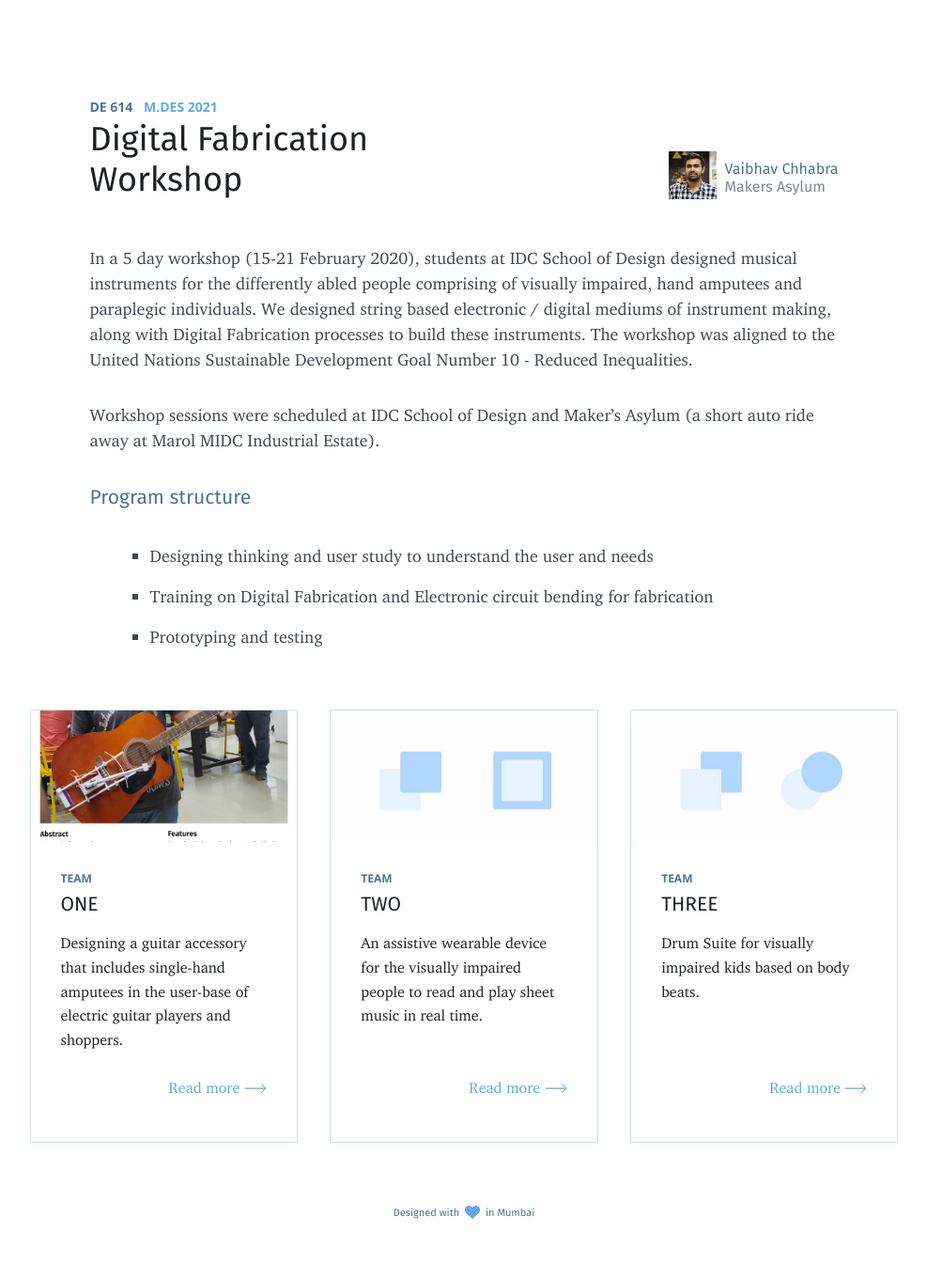
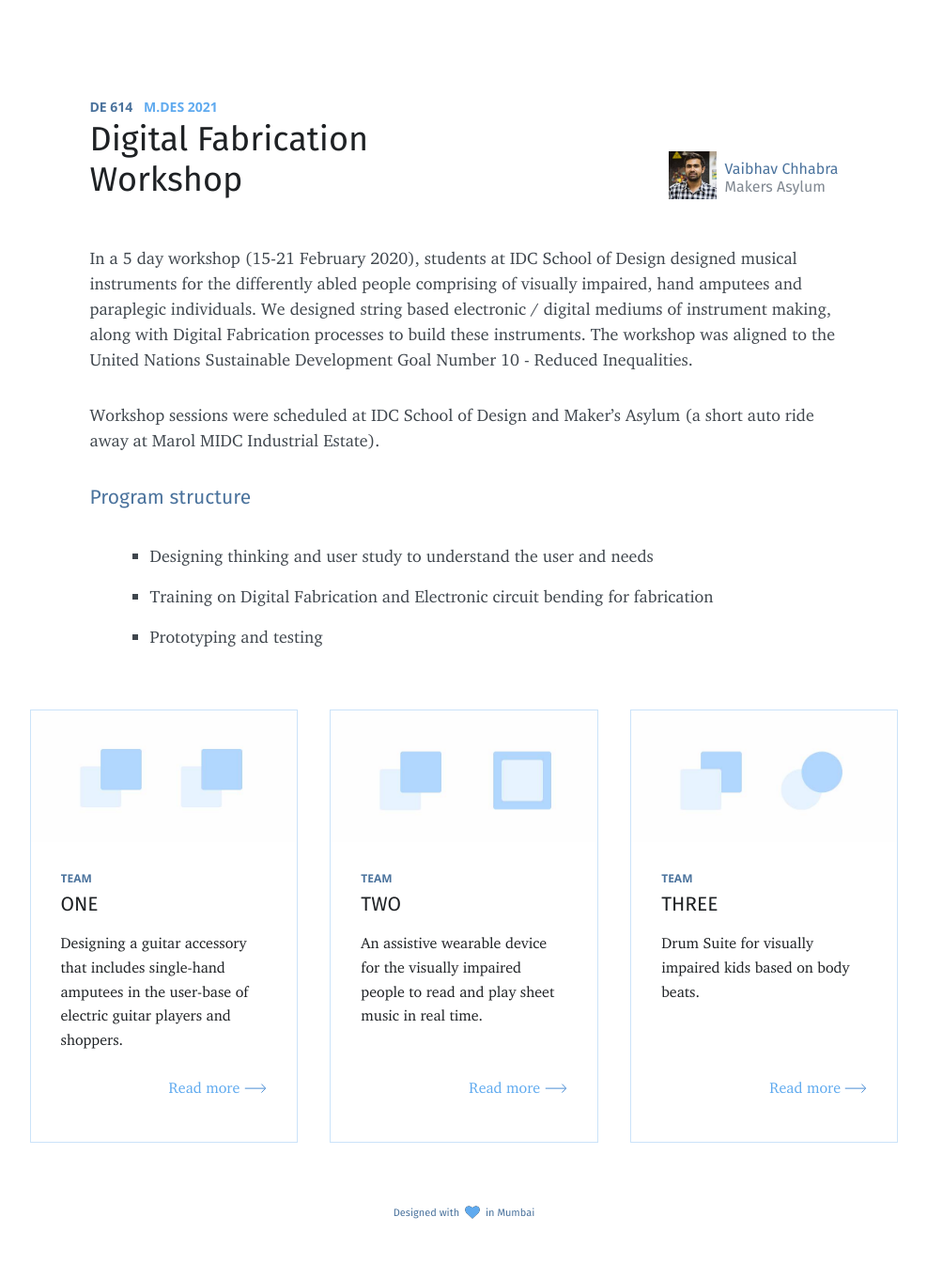
Before and after one commit to amitjenaiitbm/ma-dfworkshop, a Jekyll site: the page built from index.md, in a window 1280 px wide. Shown: the whole page at 94% size, without its empty margins (146-1133 px from the left). Built offline with Jekyll 4.4.1, drawn with Linux system fonts in a browser that asks for light colours; nearby versions of some CDN libraries.

Commit message:
Update home.html

```diff
--- a/_layouts/home.html
+++ b/_layouts/home.html
@@ -32,7 +32,7 @@ layout: default
 
 
             <a href="https://github.com/info-design-lab/ma-dfworkshop/blob/master/img/posters/piano.pdf" target="_blank" class="project-card by2">
-                    <div class="cover" style="background-image: url('{{site.baseurl}}img/posters/piano.jpg')"></div>
+                    <div class="cover" style="background-image: url('{{site.baseurl}}img/replicate.jpg')"></div>
                     <div class="text">
                             <div class="overflow-box">
                                     <div class="os">Team</div>
```
